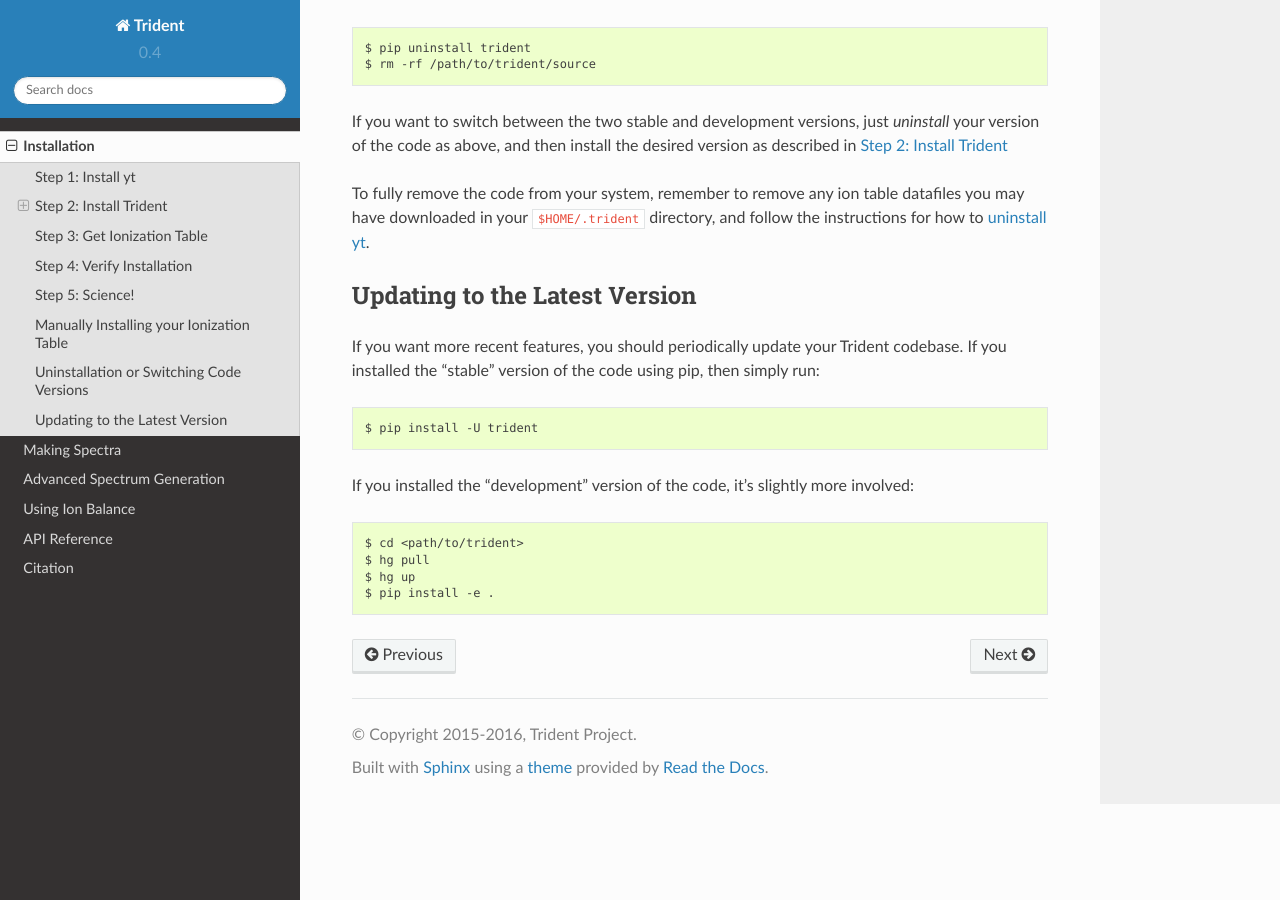
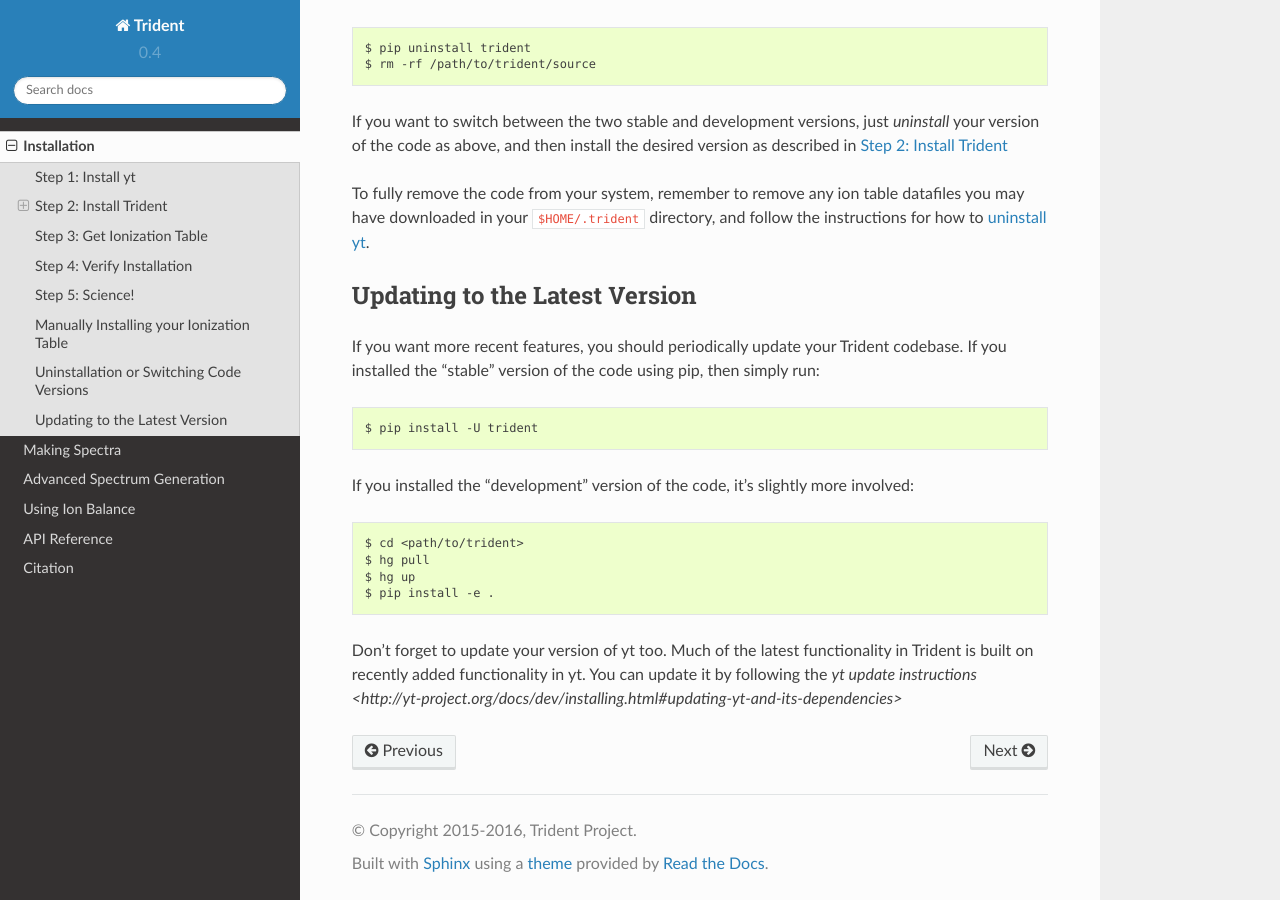
Before and after one commit to trident-project/trident, a Sphinx documentation site: the page built from doc/source/installation.rst, in a window 1280 px wide and 900 px high, scrolled down 2810 px. Built offline with Sphinx 7.4.7 and the Read the Docs theme 2.0.0, drawn with Linux system fonts in a browser that asks for light colours; formulas are drawn with MathJax 3.

Commit message:
Including reminder in docs to update yt when updating trident.

```diff
--- a/doc/source/installation.rst
+++ b/doc/source/installation.rst
@@ -175,3 +175,8 @@ involved::
     $ hg pull
     $ hg up
     $ pip install -e .
+
+Don't forget to update your version of yt too.  Much of the latest functionality
+in Trident is built on recently added functionality in yt.  You can update it
+by following the `yt update instructions
+<http://yt-project.org/docs/dev/installing.html#updating-yt-and-its-dependencies>`
```
